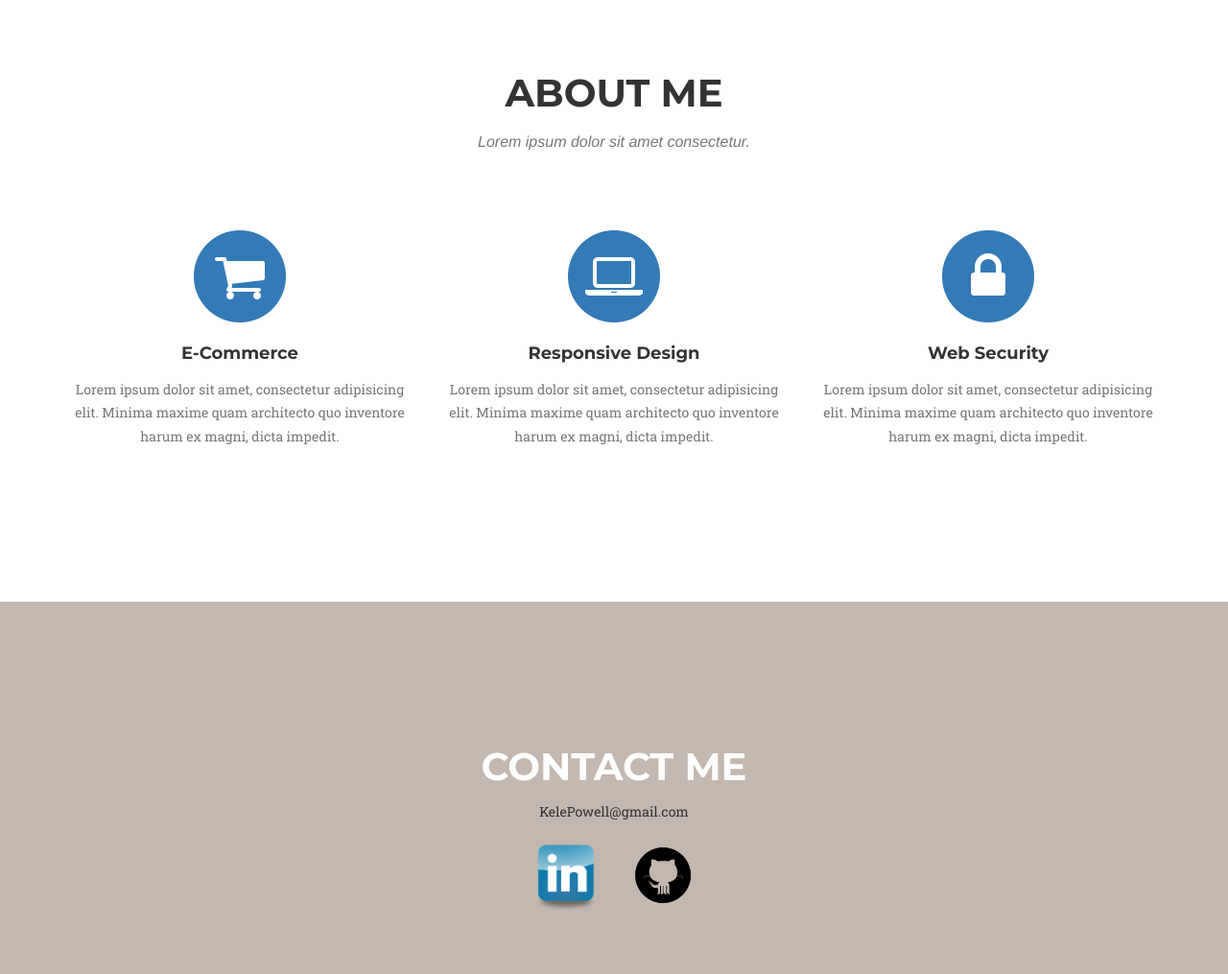
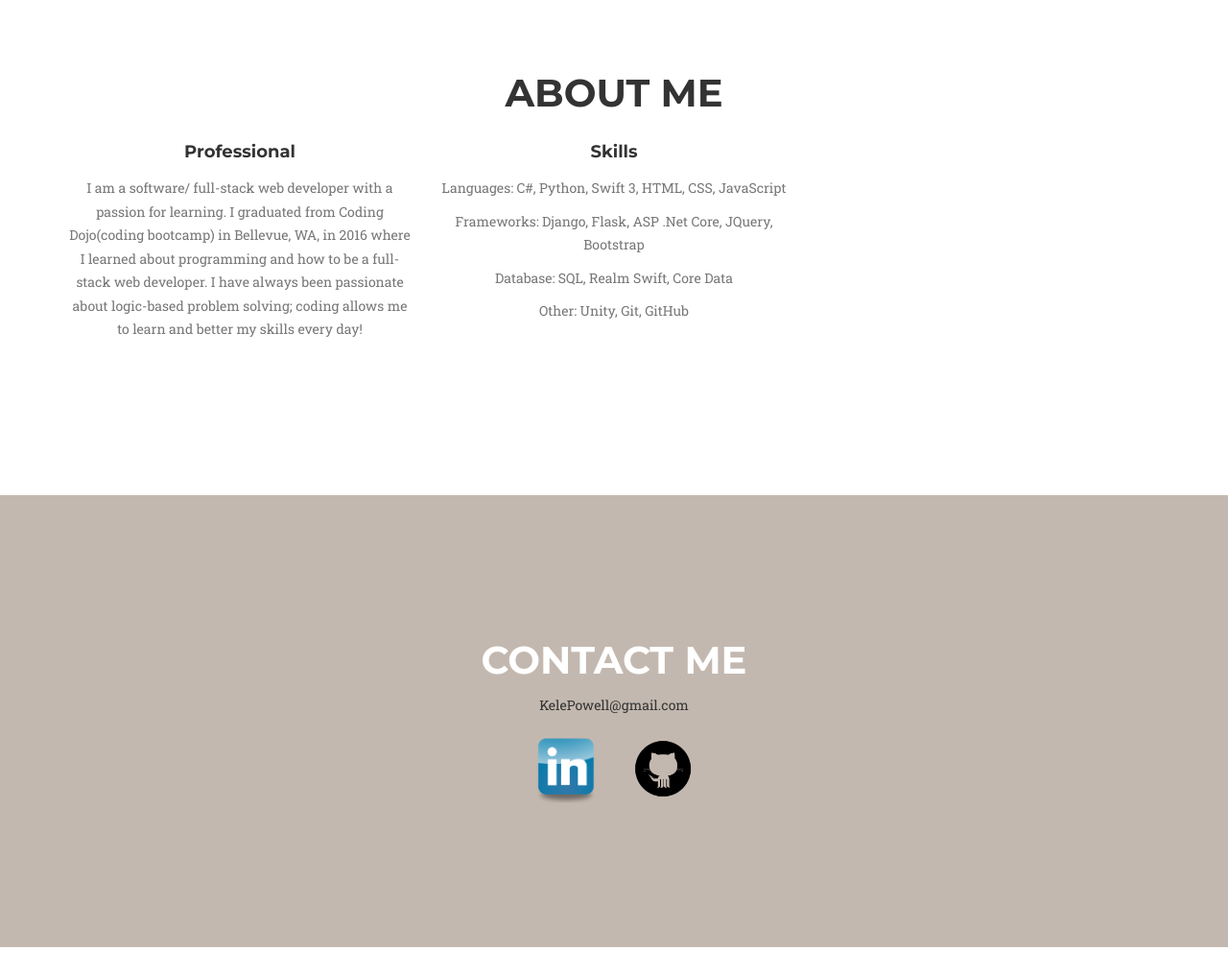
Before and after one commit to kelep511/kelep511.github.io, a website: page index.html in a window 1280 px wide. Shown: the part 1600-2615 px from the top of the page at 96% size. Drawn offline with nearby package versions, Linux system fonts and the light colour scheme; a web font is replaced by a local one.

Commit message:
added about me info

```diff
--- a/index.html
+++ b/index.html
@@ -101,7 +101,7 @@
                         <img src="img/dojo/mcDerrals.jpg" class="img-responsive" alt="Final score">
                     </a>
                     <div class="portfolio-caption">
-                        <h4>Dojo Lyfe</h4>
+                        <h4>My Dojo Lyfe</h4>
                         <p class="text-muted">Adventure Game</p>
                     </div>
                 </div>
@@ -128,34 +128,32 @@
             <div class="row">
                 <div class="col-lg-12 text-center">
                     <h2 class="section-heading">About Me</h2>
-                    <h3 class="section-subheading text-muted">Lorem ipsum dolor sit amet consectetur.</h3>
+
                 </div>
             </div>
             <div class="row text-center">
                 <div class="col-md-4">
-                    <span class="fa-stack fa-4x">
-                        <i class="fa fa-circle fa-stack-2x text-primary"></i>
-                        <i class="fa fa-shopping-cart fa-stack-1x fa-inverse"></i>
-                    </span>
-                    <h4 class="service-heading">E-Commerce</h4>
-                    <p class="text-muted">Lorem ipsum dolor sit amet, consectetur adipisicing elit. Minima maxime quam architecto quo inventore harum ex magni, dicta impedit.</p>
+                    <h4 class="service-heading">Professional</h4>
+                    <p class="text-muted">I am a software/ full-stack web developer with a passion for learning.
+                      I graduated from Coding Dojo(coding bootcamp) in Bellevue, WA, in 2016
+                      where I learned about programming and how to be a full-stack web developer.
+                       I have always been passionate about logic-based problem solving; coding allows me to learn and better my skills every day!</p>
                 </div>
                 <div class="col-md-4">
-                    <span class="fa-stack fa-4x">
-                        <i class="fa fa-circle fa-stack-2x text-primary"></i>
-                        <i class="fa fa-laptop fa-stack-1x fa-inverse"></i>
-                    </span>
-                    <h4 class="service-heading">Responsive Design</h4>
-                    <p class="text-muted">Lorem ipsum dolor sit amet, consectetur adipisicing elit. Minima maxime quam architecto quo inventore harum ex magni, dicta impedit.</p>
+                    <h4 class="service-heading">Skills</h4>
+                    <p class="text-muted">Languages: C#, Python, Swift 3, HTML, CSS, JavaScript</p>
+                    <p class="text-muted">Frameworks: Django, Flask, ASP .Net Core, JQuery, Bootstrap</p>
+                    <p class="text-muted">Database: SQL, Realm Swift, Core Data</p>
+                    <p class="text-muted">Other: Unity, Git, GitHub</p>
                 </div>
-                <div class="col-md-4">
+                <!-- <div class="col-md-4">
                     <span class="fa-stack fa-4x">
                         <i class="fa fa-circle fa-stack-2x text-primary"></i>
                         <i class="fa fa-lock fa-stack-1x fa-inverse"></i>
                     </span>
-                    <h4 class="service-heading">Web Security</h4>
-                    <p class="text-muted">Lorem ipsum dolor sit amet, consectetur adipisicing elit. Minima maxime quam architecto quo inventore harum ex magni, dicta impedit.</p>
-                </div>
+                    <h4 class="service-heading">Personal</h4>
+                    <p class="text-muted">will do later</p>
+                </div> -->
             </div>
         </div>
     </section>
@@ -185,7 +183,7 @@
         <div class="container">
             <div class="row">
                 <div class="col-md-12">
-                    <span class="copyright"> &copy;2017 Kele Powell</span>
+                    <span class="copyright"> </span>
                 </div>
             </div>
         </div>
@@ -210,13 +208,13 @@
                         <div class="col-lg-8 col-lg-offset-2">
                             <div class="modal-body">
                                 <!-- Project Details Go Here -->
-                                <h2>Dojo Lyfe</h2>
+                                <h2>My Dojo Lyfe</h2>
 
                                 <img class="img-responsive img-centered" src="img/dojo/slow2.gif" alt="game gif">
-                                <p>Dojo Life is a simple adventure game meant to emulate the groups' time spent at coding bootcamp.
-                                  The game was created with four collaborators and built over a span of 4 days. Created with C# and Unity Game Engine.
-                                 Can be played on Windows,Mac OS,and Linux with download and even internet if you don't want to download.
-                                 Dojo Lyfe can even be played with an xbox controller.</p>
+                                <p>My Dojo Lyfe is a simple adventure game meant to emulate the groups' time spent at coding bootcamp.
+                                  The game was created with four collaborators and built over a span of 4 days and was created with C# and Unity Game Engine.
+                                 Can be played on Windows, Mac OS, and Linux with download and even internet if you don't want to download.
+                                My Dojo Lyfe can even be played with an xbox controller.</p>
                                  <p><a href="http://dojolyfe.azurewebsites.net "> Click Here</a> to play online
                                     or <a href="https://github.com/kelep511/dojoLyfe">Here</a> to view the Source and download to your machine!</p>
                                 <button type="button" class="btn btn-primary" data-dismiss="modal"><i class="fa fa-times"></i> Close Project</button>
```
